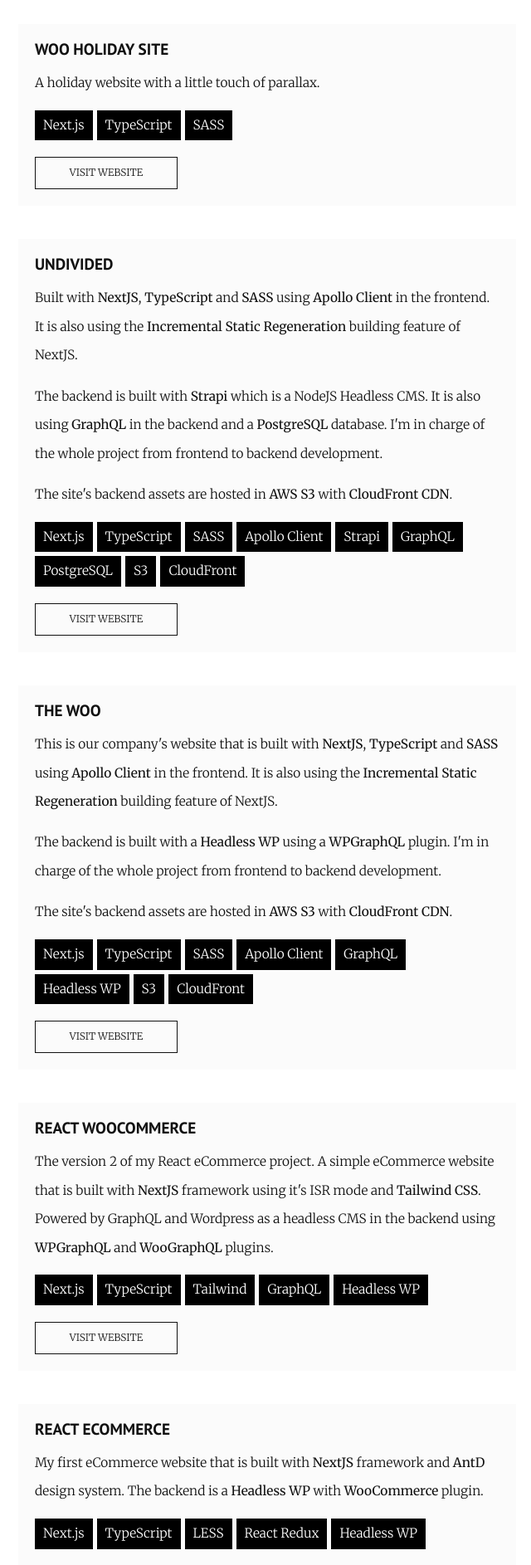
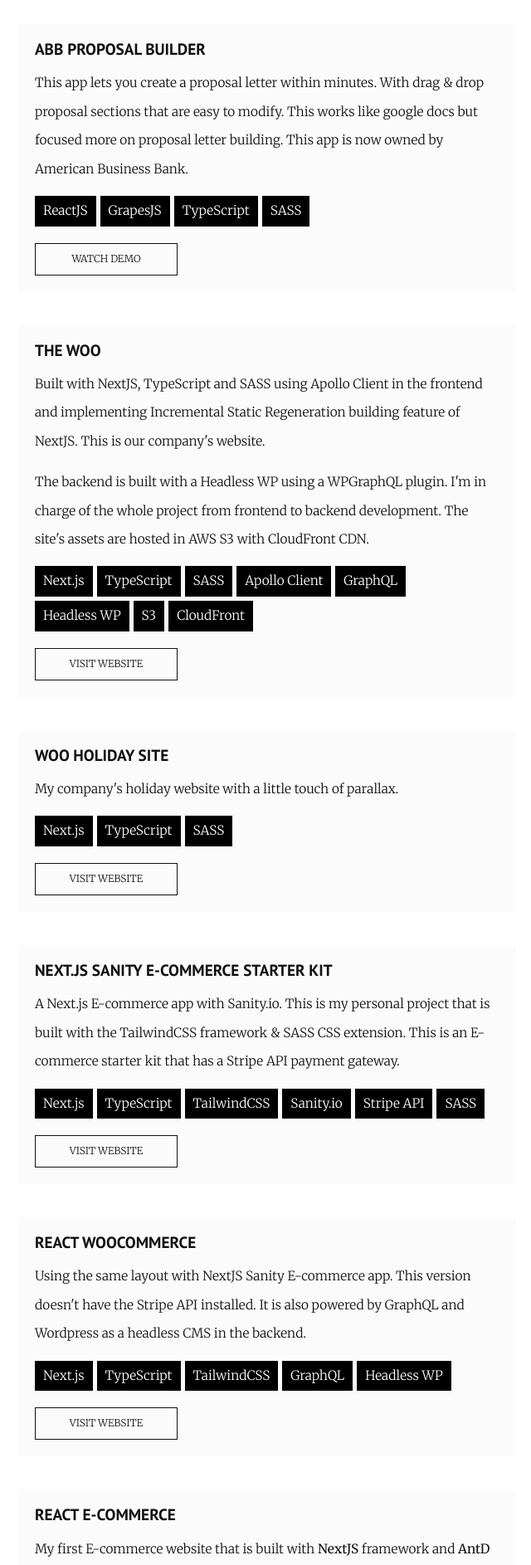
Before and after one commit to loq24/portfolio, a Next.js app: page /recent-projects in a window 1280 px wide. Shown: the part 740-2626 px from the top of the page at 83% size, without its empty margins (318-958 px from the left). Built offline with nearby package versions, Linux system fonts and the light colour scheme.

Commit message:
Modify recent projects

```diff
--- a/src/pages/recent-projects.tsx
+++ b/src/pages/recent-projects.tsx
@@ -46,75 +46,43 @@
               VISIT WEBSITE
             </a>
           </div>
+
           <div className={styles.projectRow}>
-            <h3>WOO Holiday Site</h3>
-            <p>A holiday website with a little touch of parallax.</p>
+            <h3>ABB Proposal Builder</h3>
+            <p>
+              This app lets you create a proposal letter within minutes. With
+              drag & drop proposal sections that are easy to modify. This works
+              like google docs but focused more on proposal letter building.
+              This app is now owned by American Business Bank.
+            </p>
             <div className={styles.tools}>
-              <span>Next.js</span>
+              <span>ReactJS</span>
+              <span>GrapesJS</span>
               <span>TypeScript</span>
               <span>SASS</span>
             </div>
             <a
-              href="https://wishingtree.thewoo.com/"
+              href="https://lougie24.tinytake.com/msc/NzUxMDg3NV8yMDQ0NTI3Nw"
               rel="noopener noreferrer"
               target="_blank"
             >
-              VISIT WEBSITE
+              WATCH DEMO
             </a>
           </div>
-          <div className={styles.projectRow}>
-            <h3>Undivided</h3>
-            <p>
-              Built with <b>NextJS</b>, <b>TypeScript</b> and <b>SASS</b> using{" "}
-              <b>Apollo Client</b> in the frontend. It is also using the{" "}
-              <b>Incremental Static Regeneration</b> building feature of NextJS.
-            </p>
-            <p>
-              The backend is built with <b>Strapi</b> which is a NodeJS Headless
-              CMS. It is also using <b>GraphQL</b> in the backend and a{" "}
-              <b>PostgreSQL</b> database. I&apos;m in charge of the whole
-              project from frontend to backend development.
-            </p>
-            <p>
-              The site&apos;s backend assets are hosted in <b>AWS S3</b> with{" "}
-              <b>CloudFront CDN</b>.
-            </p>
-            <div className={styles.tools}>
-              <span>Next.js</span>
-              <span>TypeScript</span>
-              <span>SASS</span>
-              <span>Apollo Client</span>
-              <span>Strapi</span>
-              <span>GraphQL</span>
-              <span>PostgreSQL</span>
-              <span>S3</span>
-              <span>CloudFront</span>
-            </div>
-            <a
-              href="https://undivided.io/"
-              rel="noopener noreferrer"
-              target="_blank"
-            >
-              VISIT WEBSITE
-            </a>
-          </div>
+
           <div className={styles.projectRow}>
             <h3>The WOO</h3>
             <p>
-              This is our company&apos;s website that is built with{" "}
-              <b>NextJS</b>, <b>TypeScript</b> and <b>SASS</b> using{" "}
-              <b>Apollo Client</b> in the frontend. It is also using the{" "}
-              <b>Incremental Static Regeneration</b> building feature of NextJS.
+              Built with NextJS, TypeScript and SASS using Apollo Client in the
+              frontend and implementing Incremental Static Regeneration building
+              feature of NextJS. This is our company's website.
             </p>
 
             <p>
-              The backend is built with a <b>Headless WP</b> using a{" "}
-              <b>WPGraphQL</b> plugin. I&apos;m in charge of the whole project
-              from frontend to backend development.
-            </p>
-            <p>
-              The site&apos;s backend assets are hosted in <b>AWS S3</b> with{" "}
-              <b>CloudFront CDN</b>.
+              The backend is built with a Headless WP using a WPGraphQL plugin.
+              I'm in charge of the whole project from frontend to backend
+              development. The site's assets are hosted in AWS S3 with
+              CloudFront CDN.
             </p>
             <div className={styles.tools}>
               <span>Next.js</span>
@@ -134,24 +102,42 @@
               VISIT WEBSITE
             </a>
           </div>
+
           <div className={styles.projectRow}>
-            <h3>React WooCommerce</h3>
+            <h3>WOO Holiday Site</h3>
+            <p>My company's holiday website with a little touch of parallax.</p>
+            <div className={styles.tools}>
+              <span>Next.js</span>
+              <span>TypeScript</span>
+              <span>SASS</span>
+            </div>
+            <a
+              href="https://wishingtree.thewoo.com/"
+              rel="noopener noreferrer"
+              target="_blank"
+            >
+              VISIT WEBSITE
+            </a>
+          </div>
+
+          <div className={styles.projectRow}>
+            <h3>Next.js Sanity E-commerce Starter Kit</h3>
             <p>
-              The version 2 of my React eCommerce project. A simple eCommerce
-              website that is built with <b>NextJS</b> framework using it's ISR
-              mode and <b>Tailwind CSS</b>. Powered by GraphQL and Wordpress as
-              a headless CMS in the backend using <b>WPGraphQL</b> and{" "}
-              <b>WooGraphQL</b> plugins.
+              A Next.js E-commerce app with Sanity.io. This is my personal
+              project that is built with the TailwindCSS framework & SASS CSS
+              extension. This is an E-commerce starter kit that has a Stripe API
+              payment gateway.
             </p>
             <div className={styles.tools}>
               <span>Next.js</span>
               <span>TypeScript</span>
-              <span>Tailwind</span>
-              <span>GraphQL</span>
-              <span>Headless WP</span>
+              <span>TailwindCSS</span>
+              <span>Sanity.io</span>
+              <span>Stripe API</span>
+              <span>SASS</span>
             </div>
             <a
-              href="https://github.com/loq24/react-woocommerce"
+              href="https://nextjs-sanity-ecommerce-loq24.vercel.app/"
               rel="noopener noreferrer"
               target="_blank"
             >
@@ -159,9 +145,31 @@
             </a>
           </div>
           <div className={styles.projectRow}>
-            <h3>React eCommerce</h3>
+            <h3>React WooCommerce</h3>
             <p>
-              My first eCommerce website that is built with <b>NextJS</b>{" "}
+              Using the same layout with NextJS Sanity E-commerce app. This
+              version doesn't have the Stripe API installed. It is also powered
+              by GraphQL and Wordpress as a headless CMS in the backend.
+            </p>
+            <div className={styles.tools}>
+              <span>Next.js</span>
+              <span>TypeScript</span>
+              <span>TailwindCSS</span>
+              <span>GraphQL</span>
+              <span>Headless WP</span>
+            </div>
+            <a
+              href="https://react-woocommerce.vercel.app/"
+              rel="noopener noreferrer"
+              target="_blank"
+            >
+              VISIT WEBSITE
+            </a>
+          </div>
+          <div className={styles.projectRow}>
+            <h3>React E-commerce</h3>
+            <p>
+              My first E-commerce website that is built with <b>NextJS</b>{" "}
               framework and <b>AntD</b> design system. The backend is a{" "}
               <b>Headless WP</b> with <b>WooCommerce</b> plugin.
             </p>
@@ -173,7 +181,7 @@
               <span>Headless WP</span>
             </div>
             <a
-              href="https://github.com/loq24/react-ecommerce"
+              href="https://react-ecommerce-alpha.vercel.app/"
               rel="noopener noreferrer"
               target="_blank"
             >
@@ -204,11 +212,11 @@
             <span>Enzyme</span>
           </div>
           <a
-            href="https://github.com/loq24/wp-react-typescript"
+            href="https://wp-react-ts.lougiequisel.com/"
             rel="noopener noreferrer"
             target="_blank"
           >
-            VISIT GIT
+            VISIT WEBSITE
           </a>
         </div>
 
@@ -293,8 +301,9 @@
           <div className={styles.projectRow}>
             <h3>American Business Bank</h3>
             <p>
-              This is a Wordpress website that is converted into a static
-              website using Simply Static plugin.
+              My first website for a bank. This is a Wordpress website using
+              Elementor that is converted into a static website using the Simply
+              Static plugin.
             </p>
             <div className={styles.tools}>
               <span>Wordpress</span>
@@ -340,7 +349,7 @@
             <p>
               Built with CodeIgniter framework. Most of the time, I&apos;m
               assigned to building Admin reports and site optimizations. I was
-              also one of the developers who worked on it&apos;s redesign.
+              also one of the developers who worked on its redesign.
             </p>
             <div className={styles.tools}>
               <span>PHP</span>
```
